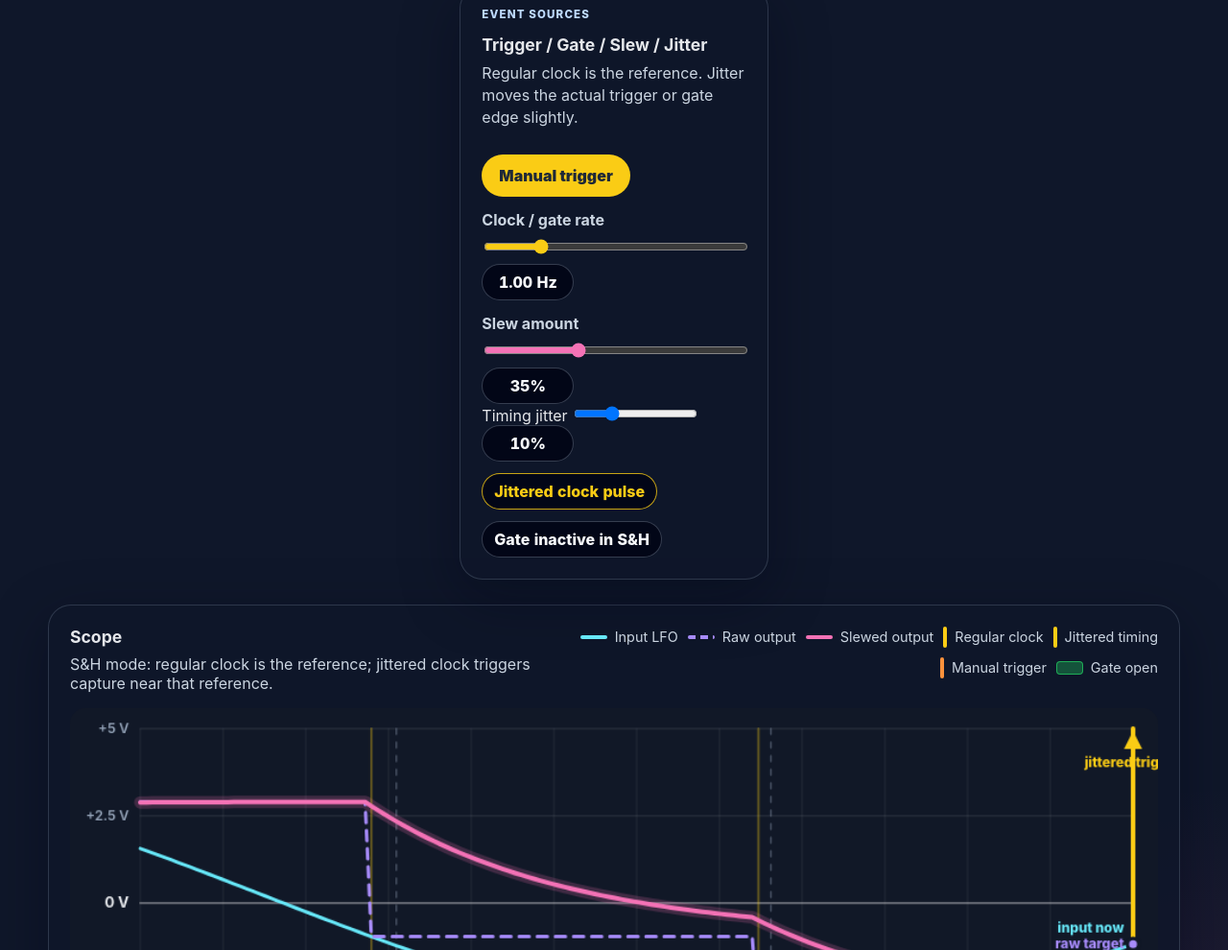
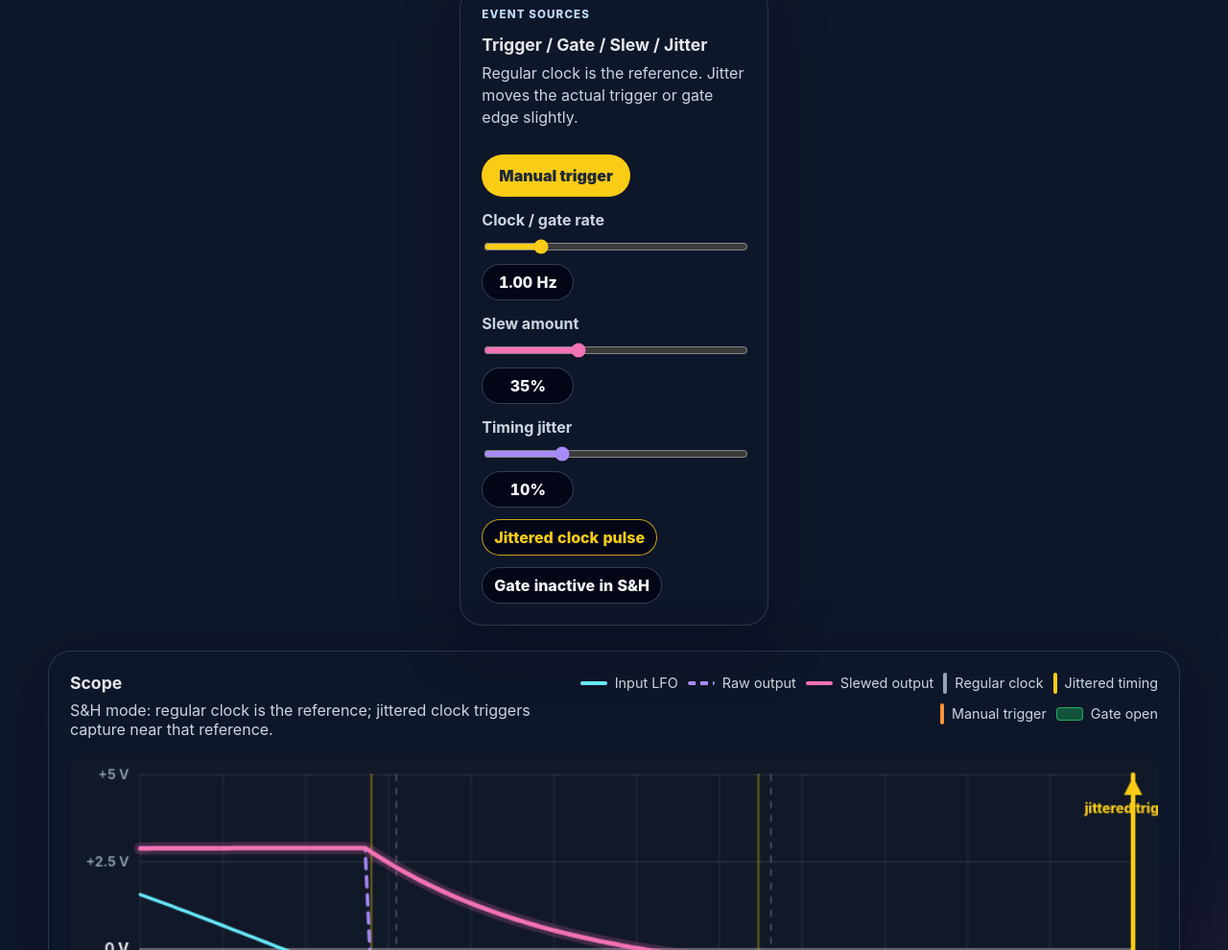
Before and after one commit to armpitpete/sample-hold-lab, a website built with Vite: page index.html in a window 1280 px wide. Shown: the part 711-1701 px from the top of the page at 96% size. Built offline with nearby package versions, Linux system fonts and the light colour scheme.

Commit message:
Style v0.6 jitter controls and timing reference

```diff
--- a/src/layout-fix.css
+++ b/src/layout-fix.css
@@ -21,7 +21,7 @@
 
 .processor-module,
 .trigger-module {
-  min-height: 330px !important;
+  min-height: 370px !important;
 }
 
 .trigger-cable {
@@ -84,7 +84,8 @@
 }
 
 .clock-control,
-.slew-control {
+.slew-control,
+.jitter-control {
   display: grid;
   grid-template-columns: 1fr;
   gap: 8px;
@@ -103,8 +104,14 @@
   accent-color: #f472b6;
 }
 
+.jitter-control input[type="range"] {
+  width: 100%;
+  accent-color: #a78bfa;
+}
+
 .clock-control output,
 .slew-control output,
+.jitter-control output,
 .clock-pulse-state,
 .gate-state {
   width: fit-content;
@@ -118,6 +125,10 @@
 
 .raw-line {
   background: repeating-linear-gradient(90deg, #a78bfa 0 8px, transparent 8px 13px) !important;
+}
+
+.regular-clock-line {
+  background: repeating-linear-gradient(90deg, #94a3b8 0 4px, transparent 4px 8px) !important;
 }
 
 .clock-pulse-line {
```
